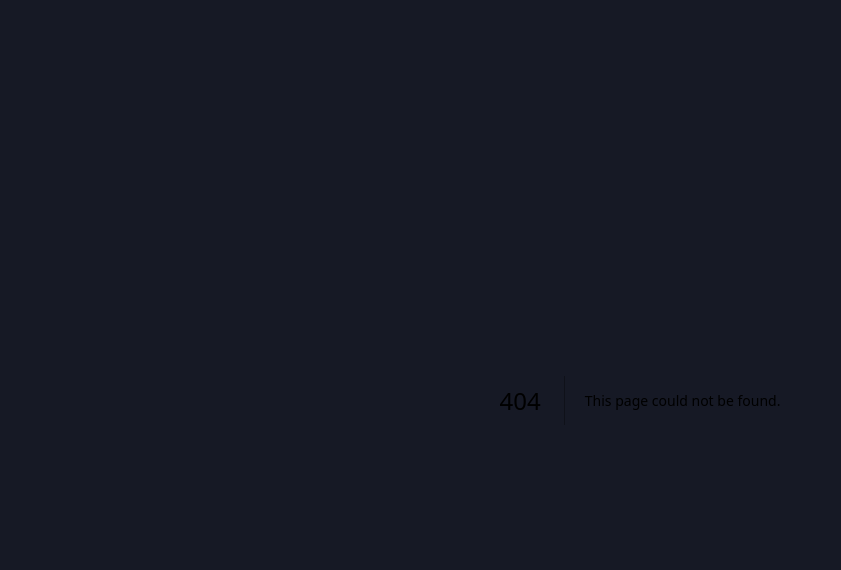
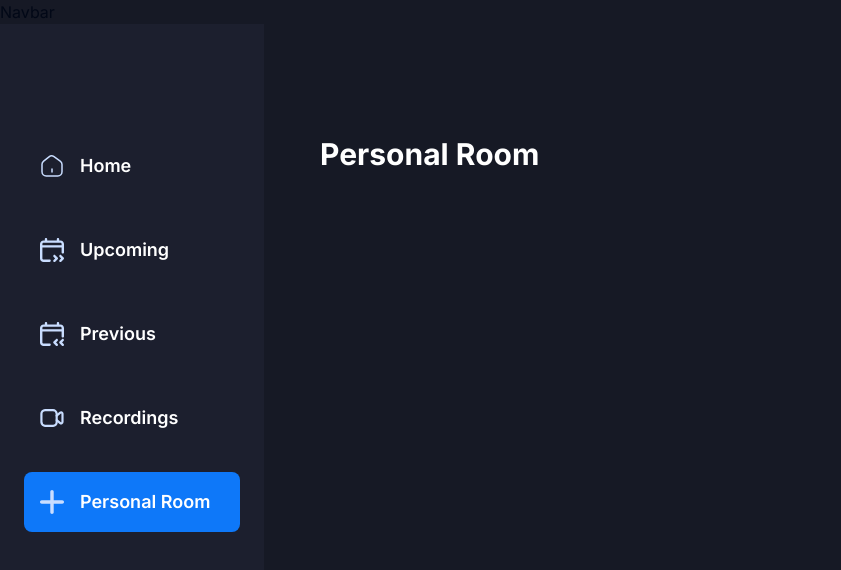
Before and after one commit to MohamedHabibFrigui/zoom-clone, a Next.js app: page /personal-room in a window 1280 px wide. Before the commit this address had no page. Shown: the top 570 px of the page, without its empty margins (0-841 px from the left). Built offline with nearby package versions, Linux system fonts and the light colour scheme.

Commit message:
Add the routes pages

```diff
--- a/app/(root)/(home)/page.tsx
+++ b/app/(root)/(home)/page.tsx
@@ -1,5 +1,9 @@
 const HomePage = () => {
-  return <div>HomePage</div>;
+  return (
+    <section className="flex size-full flex-col gap-10 text-white">
+      <h1 className="text-3xl font-bold">Home</h1>
+    </section>
+  );
 };
 
 export default HomePage;
--- /dev/null
+++ b/app/(root)/(home)/personal-room/page.tsx
@@ -0,0 +1,9 @@
+const PersonalRoomPage = () => {
+  return (
+    <section className="flex size-full flex-col gap-10 text-white">
+      <h1 className="text-3xl font-bold">Personal Room</h1>
+    </section>
+  );
+};
+
+export default PersonalRoomPage;
--- /dev/null
+++ b/app/(root)/(home)/previous/page.tsx
@@ -0,0 +1,9 @@
+const PreviousPage = () => {
+  return (
+    <section className="flex size-full flex-col gap-10 text-white">
+      <h1 className="text-3xl font-bold">Previous</h1>
+    </section>
+  );
+};
+
+export default PreviousPage;
--- /dev/null
+++ b/app/(root)/(home)/recordings/page.tsx
@@ -0,0 +1,9 @@
+const RecordingsPage = () => {
+  return (
+    <section className="flex size-full flex-col gap-10 text-white">
+      <h1 className="text-3xl font-bold">Recordings</h1>
+    </section>
+  );
+};
+
+export default RecordingsPage;
--- /dev/null
+++ b/app/(root)/(home)/upcoming/page.tsx
@@ -0,0 +1,9 @@
+const UpcomingPage = () => {
+  return (
+    <section className="flex size-full flex-col gap-10 text-white">
+      <h1 className="text-3xl font-bold">Upcoming</h1>
+    </section>
+  );
+};
+
+export default UpcomingPage;
--- a/components/Sidebar.tsx
+++ b/components/Sidebar.tsx
@@ -13,8 +13,7 @@
     <section className="sticky left-0 top-0 flex h-screen w-fit flex-col justify-between bg-dark-1 p-6 pt-28 text-white max-sm:hidden lg:w-[264px]">
       <div className="flex flex-1 flex-col gap-6">
         {sidebarLinks.map((link) => {
-          const isActive =
-            pathname === link.route || pathname.startsWith(link.route);
+          const isActive = pathname === link.route;
 
           return (
             <Link
--- a/tailwind.config.ts
+++ b/tailwind.config.ts
@@ -22,6 +22,9 @@
         dark: {
           1: "#1C1F2E",
           2: "#161925",
+        },
+        blue: {
+          1: "#0E78F9",
         },
         border: "hsl(var(--border))",
         input: "hsl(var(--input))",
```
